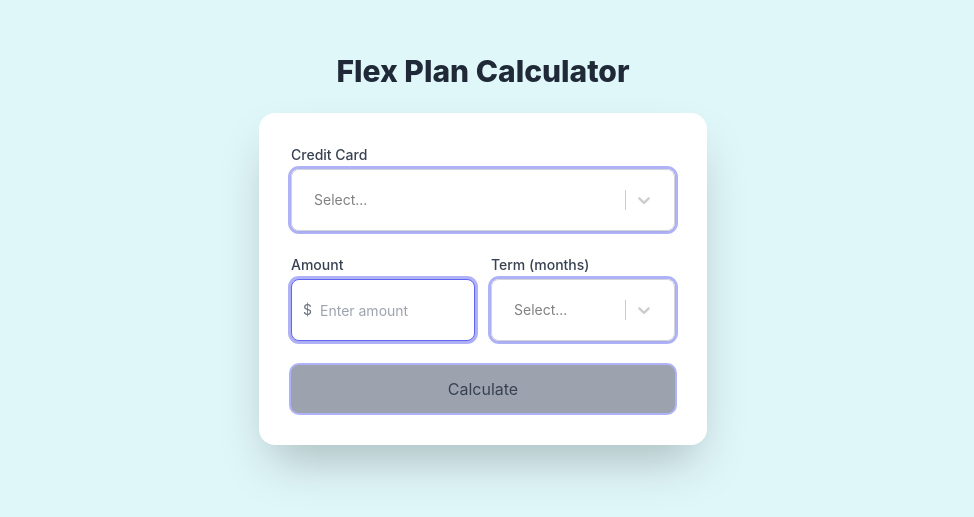
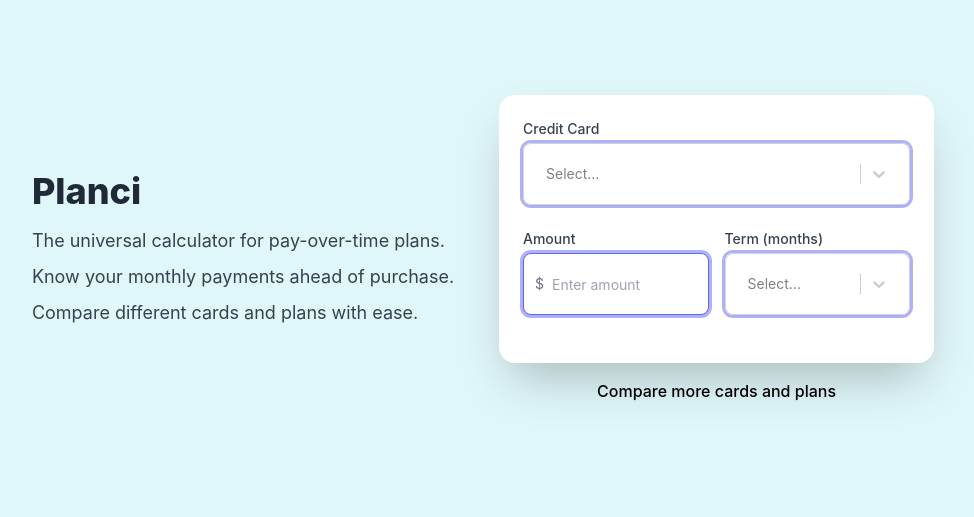
Before and after one commit to haoliangyu/planci, a React (Create React App) app in the folder packages/calculator-web/: page / in a window 1280 px wide. Shown: the part 151-668 px from the top of the page, without its empty margins (157-1131 px from the left). Built offline with nearby package versions, Linux system fonts and the light colour scheme.

Commit message:
refine description

```diff
--- a/packages/calculator-web/src/App.js
+++ b/packages/calculator-web/src/App.js
@@ -1,4 +1,4 @@
-import React, { useState } from 'react';
+import React, { useState, useEffect } from 'react';
 import Select from 'react-select';
 import { calculateMonthlyPayment } from './utils/calculate-payment';
 import creditCardOptions from './data/credit-cards.json';
@@ -42,22 +42,23 @@ function App() {
   const [isAmountValid, setIsAmountValid] = useState(true);
   const [isTermValid, setIsTermValid] = useState(true);
 
-  const handleCalculate = (e) => {
-    e.preventDefault();
+  useEffect(() => {
+    if (isAmountValid && isTermValid && amount && term) {
       const details = calculateMonthlyPayment(amount, term);
       setPaymentDetails(details);
-  };
+    } else {
+      setPaymentDetails(null);
+    }
+  }, [amount, term, isAmountValid, isTermValid]);
 
   const handleAmountChange = (e) => {
     const value = e.target.value;
     setAmount(value);
-    setPaymentDetails(null);
     setIsAmountValid(value === '' || /^\d+(\.\d{1,2})?$/.test(value));
   };
 
   const handleTermChange = (selectedOption) => {
     setTerm(selectedOption.value);
-    setPaymentDetails(null);
     setIsTermValid(selectedOption.value !== '');
   };
 
@@ -65,16 +66,20 @@ function App() {
     const selectedCard = creditCardOptions.find(card => card.value === selectedOption.value);
     setTerms(selectedCard.terms.map(term => ({ value: term, label: `${term} months` })));
     setTerm('');
-    setPaymentDetails(null);
   };
-
-  const isFormValid = isAmountValid && isTermValid && amount && term;
 
   return (
     <div className="min-h-screen flex flex-col items-center justify-center bg-gradient-to-r">
-      <h1 className="text-3xl font-extrabold mb-6 text-center text-gray-800">Flex Plan Calculator</h1>
-      <div className="bg-white p-8 rounded-2xl shadow-2xl w-full max-w-md">
-        <form onSubmit={handleCalculate}>
+      <div className="container mx-auto px-4 py-8 flex flex-col md:flex-row items-center justify-center space-y-8 md:space-y-0 md:space-x-8">
+        <div className="flex-1 text-center md:text-left">
+          <h1 className="text-4xl font-extrabold mb-4 text-gray-800">Planci</h1>
+          <p className="text-lg text-gray-700 mb-2">The universal calculator for pay-over-time plans.</p>
+          <p className="text-lg text-gray-700 mb-2">Know your monthly payments ahead of purchase.</p>
+          <p className="text-lg text-gray-700">Compare different cards and plans with ease.</p>
+        </div>
+        <div className="flex-1">
+          <div className="bg-white p-6 rounded-2xl shadow-2xl w-full max-w-md mx-auto">
+            <form>
               <div className="mb-6">
                 <label className="block text-sm font-medium text-gray-700">Credit Card</label>
                 <Select
@@ -113,25 +118,12 @@ function App() {
                   {!isTermValid && term !== '' && <p className="text-red-500 text-sm mt-1">Please enter a valid term.</p>}
                 </div>
               </div>
-          <button
-            type="submit"
-            className={`w-full py-3 px-4 rounded-lg focus:outline-none focus:ring-2 focus:ring-offset-2 ${isFormValid ? 'bg-indigo-600 text-white hover:bg-indigo-700 focus:ring-indigo-500' : 'bg-gray-400 text-gray-700 cursor-not-allowed'}`}
-            disabled={!isFormValid}
-          >
-            Calculate
-          </button>
             </form>
             {paymentDetails !== null && (
               <div className="mt-6">
-            <h2 className="text-xl font-bold text-center text-gray-800">Payment Details</h2>
+                <h2 className="text-xl text-center text-gray-800">Plan Details</h2>
                 <div className="overflow-x-auto">
                   <table className="min-w-full divide-y divide-gray-200">
-                <thead className="bg-gray-50">
-                  <tr>
-                    <th className="px-6 py-3 text-left text-xs font-medium text-gray-500 uppercase tracking-wider">Description</th>
-                    <th className="px-6 py-3 text-right text-xs font-medium text-gray-500 uppercase tracking-wider">Amount</th>
-                  </tr>
-                </thead>
                     <tbody className="bg-white divide-y divide-gray-200">
                       <tr>
                         <td className="px-6 py-4 whitespace-nowrap text-sm font-medium text-gray-900">Monthly Payment</td>
@@ -155,6 +147,11 @@ function App() {
               </div>
             )}
           </div>
+          <div className="mt-4 text-center">
+            <a href="#" className="text-black hover:text-black hover:underline font-medium">Compare more cards and plans</a>
+          </div>
+        </div>
+      </div>
     </div>
   );
 }
```
Lines whose indentation alone changed are shown as unchanged.
